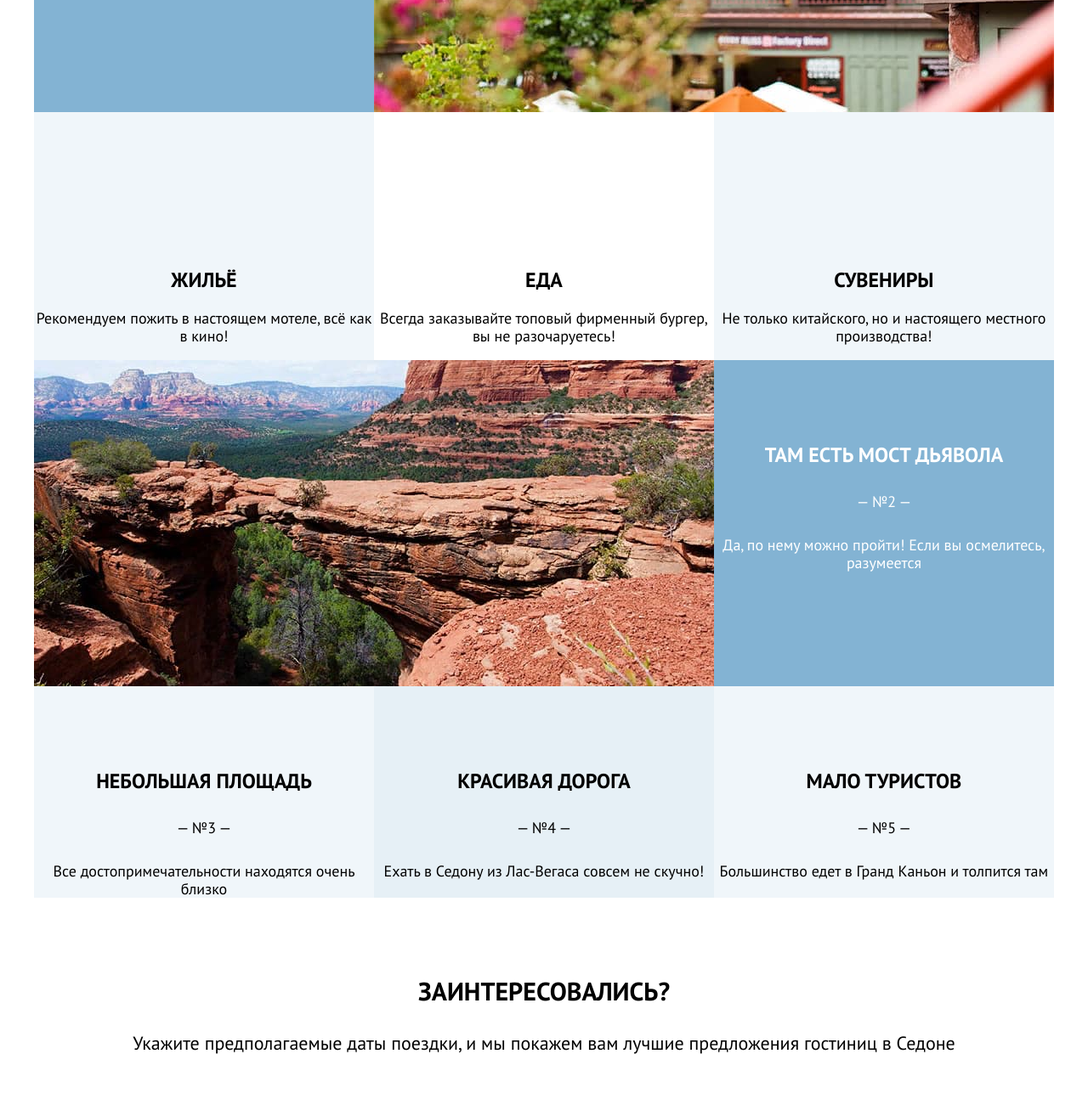
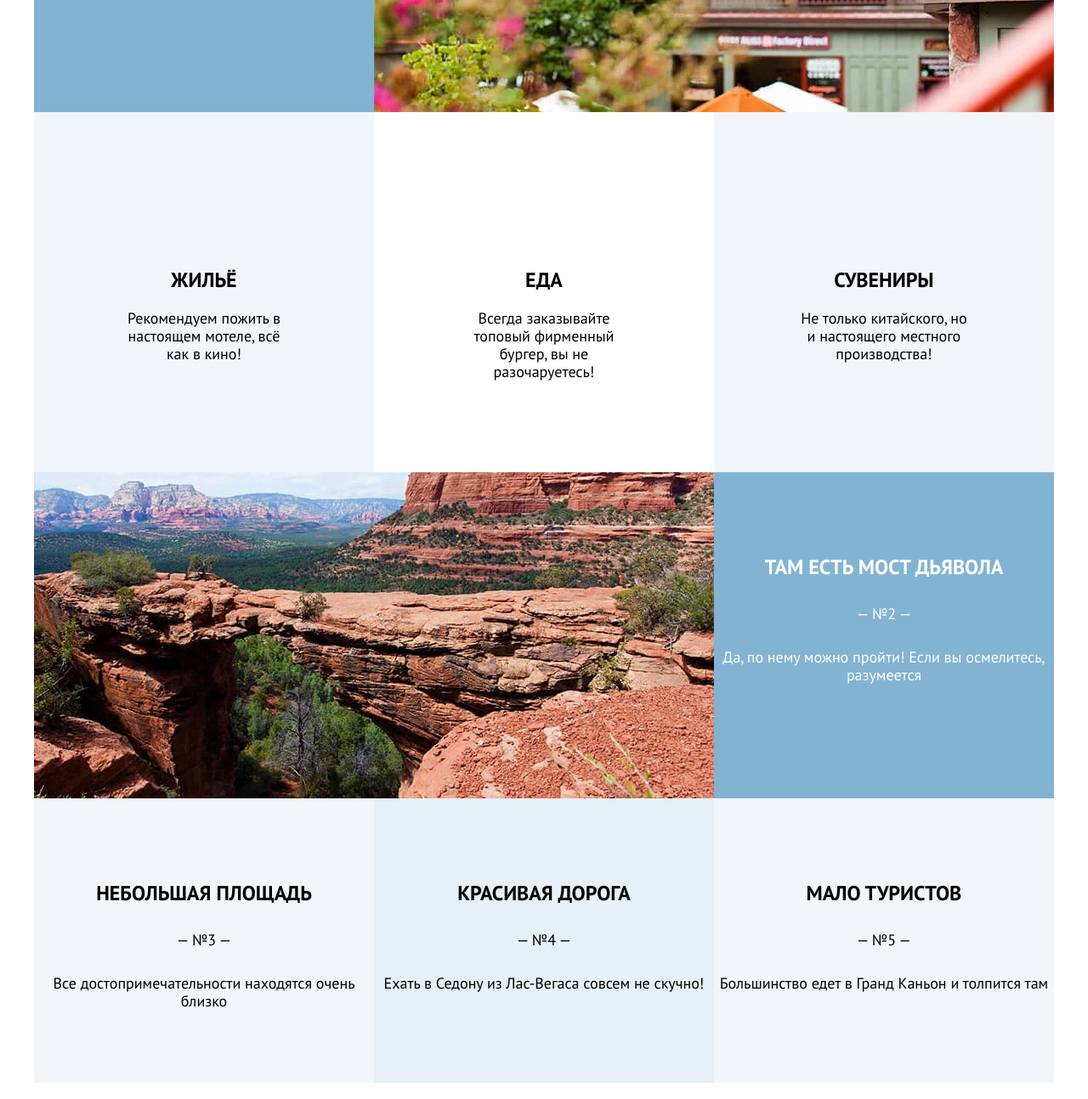
Before and after one commit to htmlacademy-htmlcss/1980485-sedona-33, a plain HTML site: page index.html in a window 1280 px wide. Shown: the part 1061-2355 px from the top of the page at 85% size. Drawn offline with Linux system fonts and the light colour scheme.

Commit message:
Исправил отступы

```diff
--- a/index.html
+++ b/index.html
@@ -86,21 +86,21 @@
               </div>
             </li>
             <li class="features-item">
-              <div class="features-wrapper">
+              <div class="advantages-wrapper">
                 <h3 class="advantages-title">Небольшая площадь</h3>
                 <span class="advantages-description">— №3 —</span>
                 <p class="advantages-description">Все достопримечательности находятся очень близко</p>
               </div>
             </li>
             <li class="features-item features-light-blue">
-              <div class="features-wrapper">
+              <div class="advantages-wrapper">
                 <h3 class="advantages-title">Красивая дорога</h3>
                 <span class="advantages-description">— №4 —</span>
                 <p class="advantages-description">Ехать в Седону из Лас-Вегаса совсем не скучно!</p>
               </div>
             </li>
             <li class="features-item">
-              <div class="features-wrapper">
+              <div class="advantages-wrapper">
                 <h3 class="advantages-title">Мало туристов</h3>
                 <span class="advantages-description">— №5 —</span>
                 <p class="advantages-description">Большинство едет в Гранд Каньон и толпится там</p>
--- a/styles/styles.css
+++ b/styles/styles.css
@@ -165,10 +165,12 @@ body {
 
 .advantages-wrapper {
   width: 400px;
+  padding-top: 98px;
+  padding-bottom: 86px;
 }
 
 .advantages-title {
-  margin-top: 98px;
+  margin-top: 0;
   margin-bottom: 30px;
   font-size: 24px;
   line-height: 28px;
@@ -202,7 +204,8 @@ body {
 }
 
 .features-item-icon {
-  padding-top: 184px;
+  box-sizing: border-box;
+  padding: 184px 102px 90px 102px;
 }
 
 .features-white {
```
